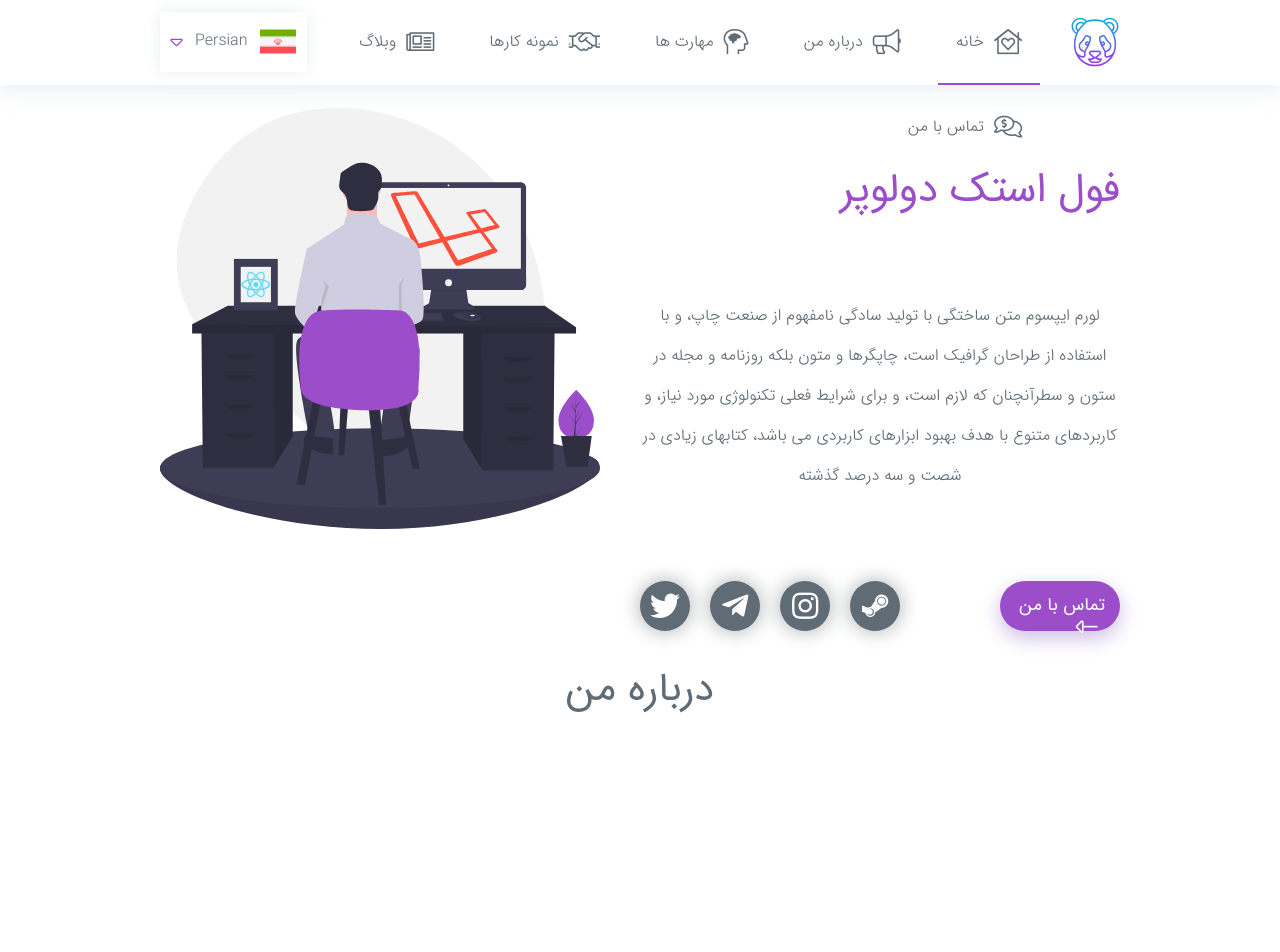
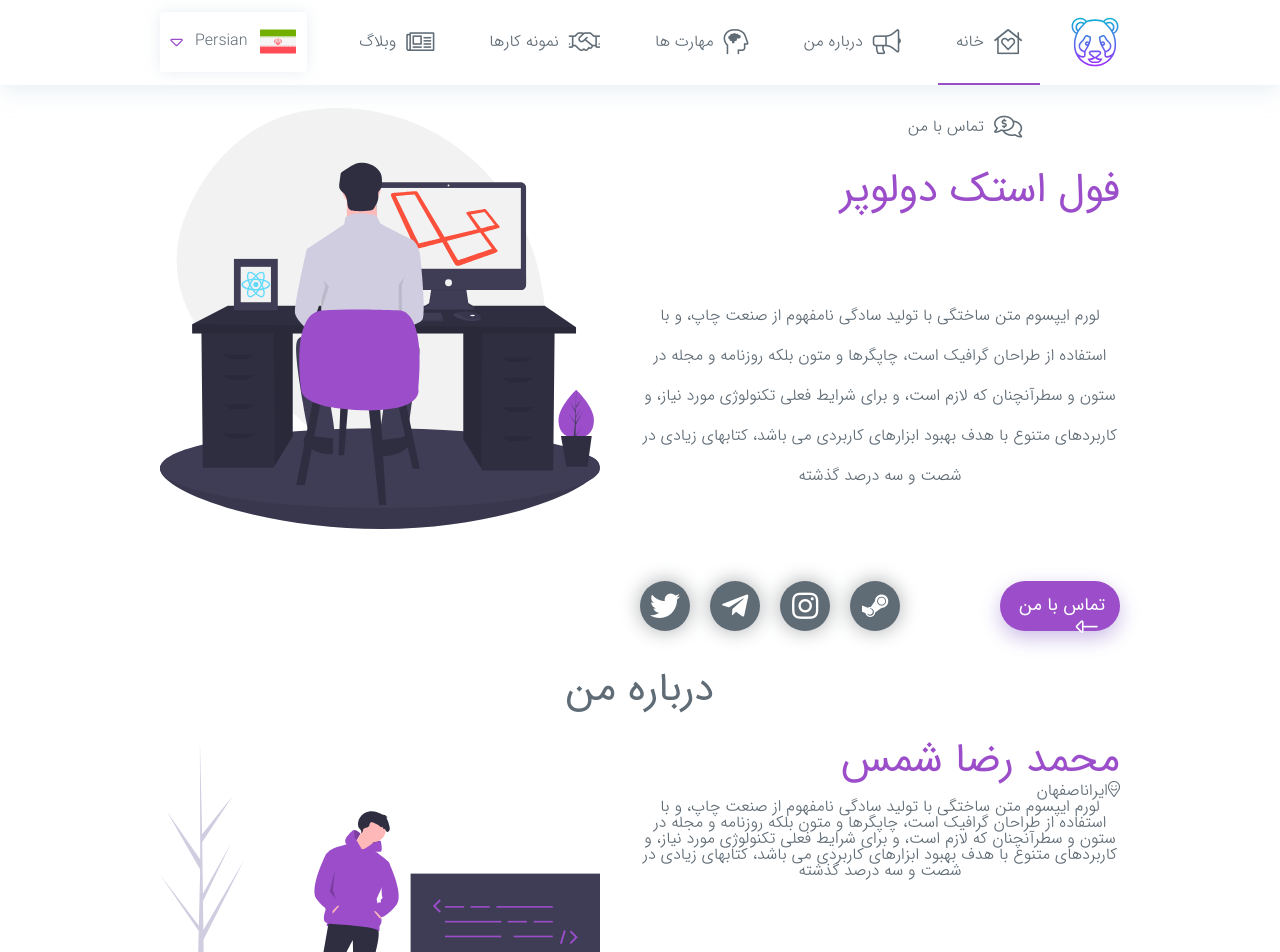
Before and after one commit to nerdpanda-ir/NerdPanda.Me, a React (Create React App) app: page / in a window 1280 px wide. Shown: the top 952 px of the page. Before the commit the page ends 800 px from the top, so only its background shows below. Built offline with nearby package versions, Linux system fonts and the light colour scheme.

Commit message:
[file]{AboutMe.js}-> create contetnt for aboutMe

```diff
--- a/src/components/Page/index/Main/AboutMe/AboutMe.js
+++ b/src/components/Page/index/Main/AboutMe/AboutMe.js
@@ -1,7 +1,17 @@
 /*====   import Sctipt    ====*/
     import React from 'react';
-import GrayBig from "../../../../items/Title/GrayBig/GrayBig";
+    import GrayBig from "../../../../items/Title/GrayBig/GrayBig";
+    import Col from "../../../../items/Col/Col";
+    import Container from "../../../../Container/Container";
+    import PerpleBig from "../../../../items/Title/PerpleBig/PerpleBig";
+    import Text from "../../../../items/Text/Text";
+    import VectorImg from "../../../../items/VectorImg/VectorImg";
+
 /*====   import Sctipt    ====*/
+
+/*====   import Files    ====*/
+    import aboutImg from '../../../../../img/page/index/about.svg'
+/*====   import Files    ====*/
 export default class AboutMe extends React.Component{
     render() {
         let result =
@@ -11,6 +21,22 @@ export default class AboutMe extends React.Component{
                         <GrayBig tagName='h2'>
                            درباره من
                         </GrayBig>
+                        <Container>
+                            <Col className='col-6 flR'>
+                                <PerpleBig tagName='h3'>
+                                    محمد رضا شمس
+                                </PerpleBig>
+                                <section id='localtion'>
+                                    <i className="fal fa-map-marker-smile"></i>
+                                    <span id='country'>ایران</span>
+                                    <span id='city'>اصفهان</span>
+                                </section>
+                                <Text tagName='p' className='textCenter'>لورم ایپسوم متن ساختگی با تولید سادگی نامفهوم از صنعت چاپ، و با استفاده از طراحان گرافیک است، چاپگرها و متون بلکه روزنامه و مجله در ستون و سطرآنچنان که لازم است، و برای شرایط فعلی تکنولوژی مورد نیاز، و کاربردهای متنوع با هدف بهبود ابزارهای کاربردی می باشد، کتابهای زیادی در شصت و سه درصد گذشته</Text>
+                            </Col>
+                            <Col className='col-6 flR  dirL'>
+                                <VectorImg src={aboutImg} alt='aboutMe' />
+                            </Col>
+                        </Container>
                     </section>
                 </React.Fragment>
             );
```
